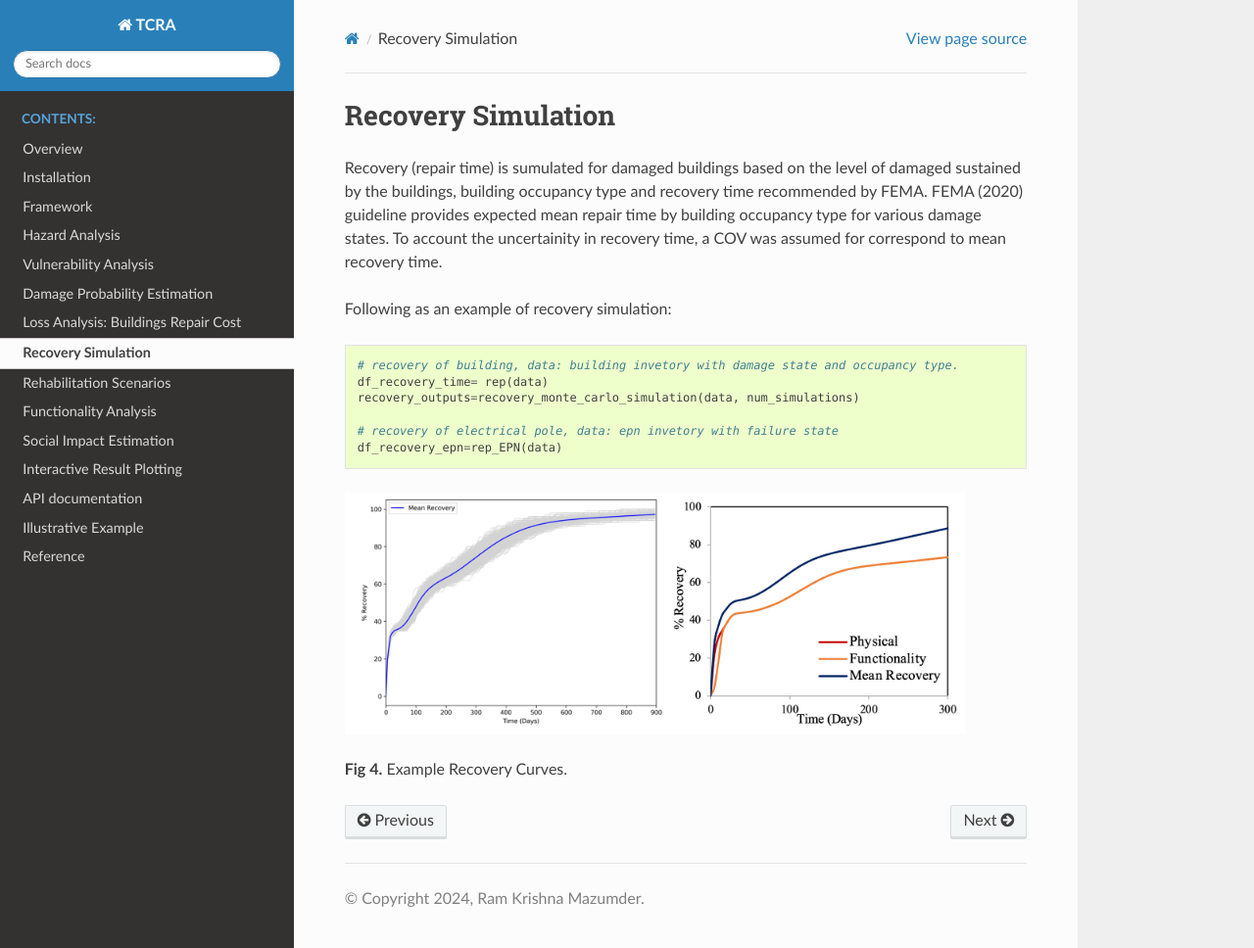
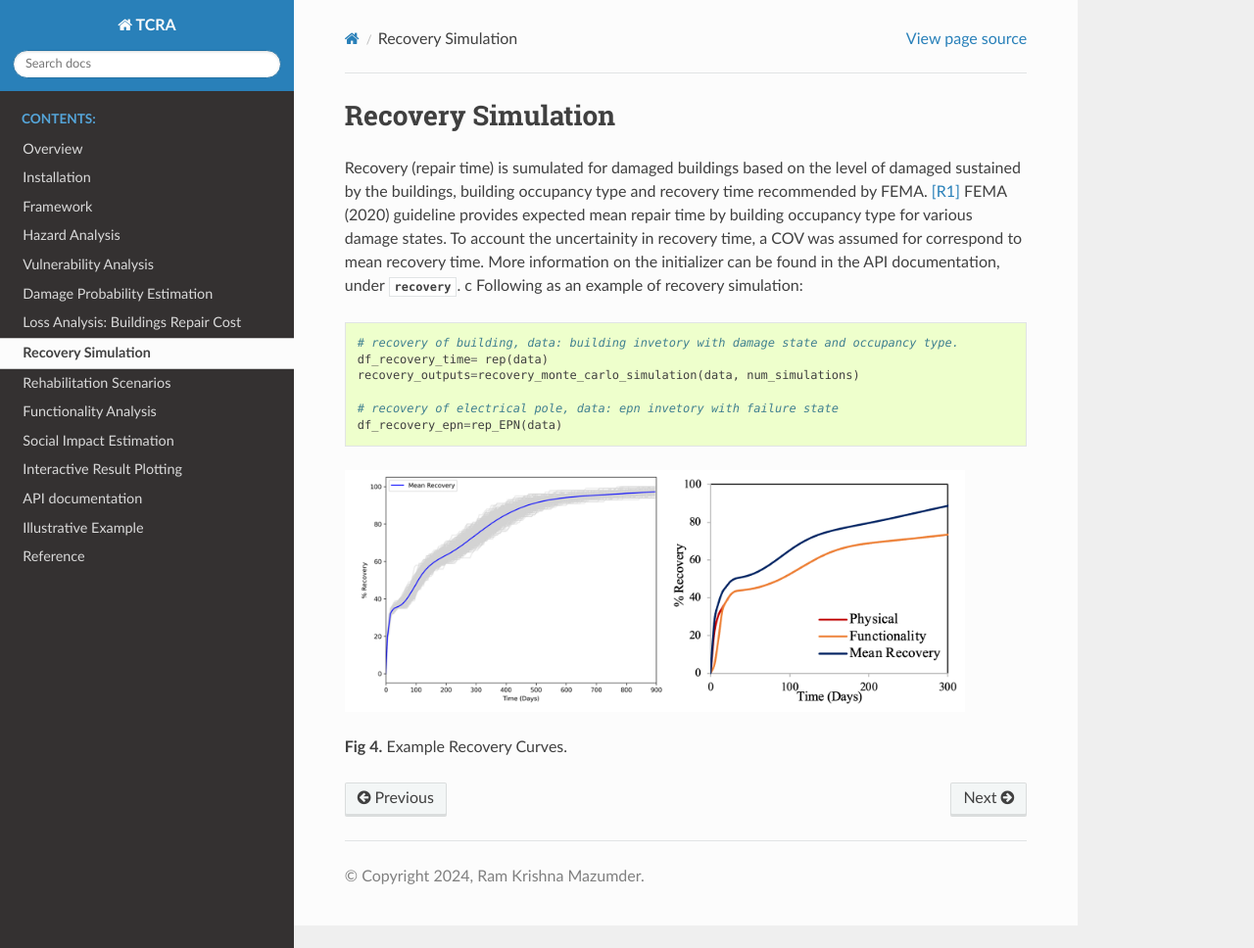
Before and after one commit to rxm562/TCRA, a Sphinx documentation site: the page built from docs/source/recovery.rst, in a window 1280 px wide and 968 px high. Shown: the whole window at 98% size. Built offline with Sphinx 7.4.7 and the Read the Docs theme 2.0.0, drawn with Linux system fonts in a browser that asks for light colours.

Commit message:
Update recovery.rst

```diff
--- a/docs/source/recovery.rst
+++ b/docs/source/recovery.rst
@@ -5,8 +5,8 @@
 Recovery Simulation
 ======================================
 
-Recovery (repair time) is sumulated for damaged buildings based on the level of damaged sustained by the buildings, building occupancy type and recovery time recommended by FEMA. FEMA (2020) guideline provides expected mean repair time by building occupancy type for various damage states. To account the uncertainity in recovery time, a COV was assumed for correspond to mean recovery time.
-
+Recovery (repair time) is sumulated for damaged buildings based on the level of damaged sustained by the buildings, building occupancy type and recovery time recommended by FEMA. [R1]_ FEMA (2020) guideline provides expected mean repair time by building occupancy type for various damage states. To account the uncertainity in recovery time, a COV was assumed for correspond to mean recovery time. More information on the initializer can be found in the API documentation, under :class:`~tcra.recovery.recovery`.
+c
 Following as an example of recovery simulation::
 
     # recovery of building, data: building invetory with damage state and occupancy type.
```
